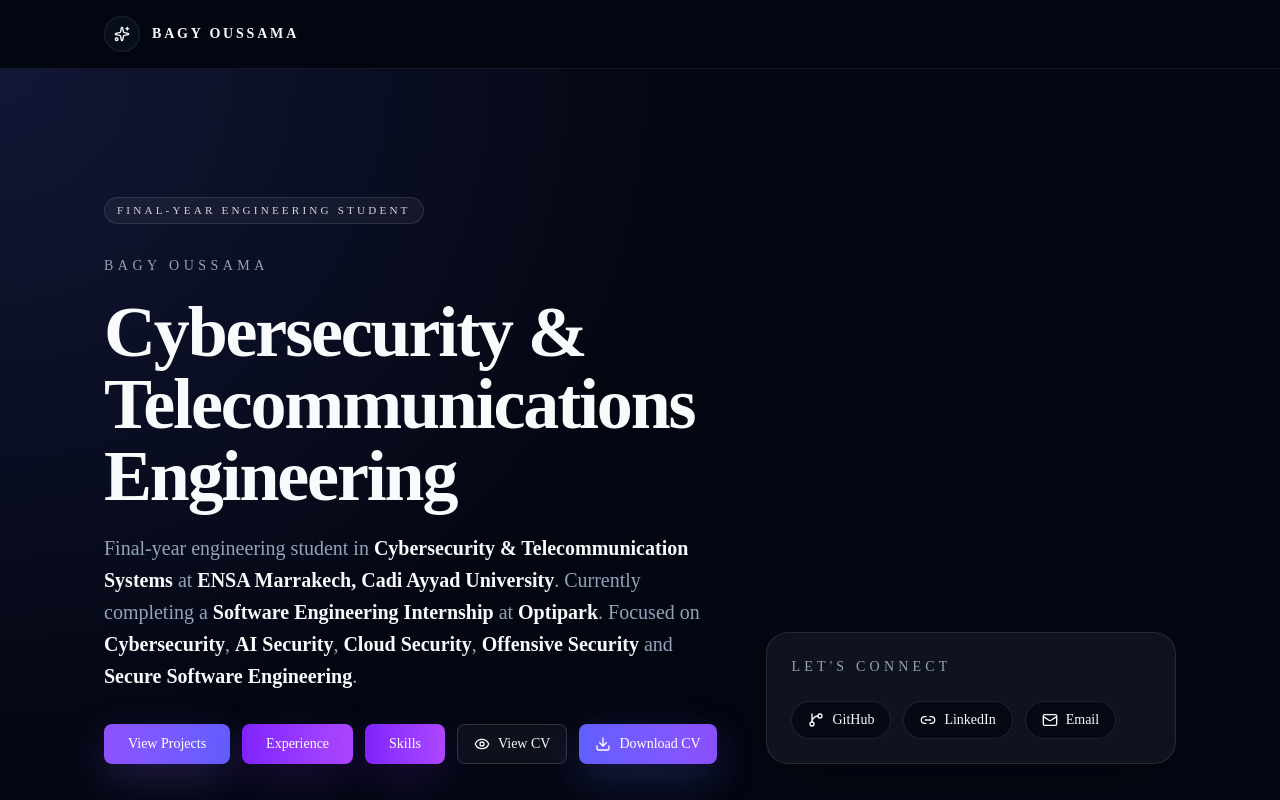
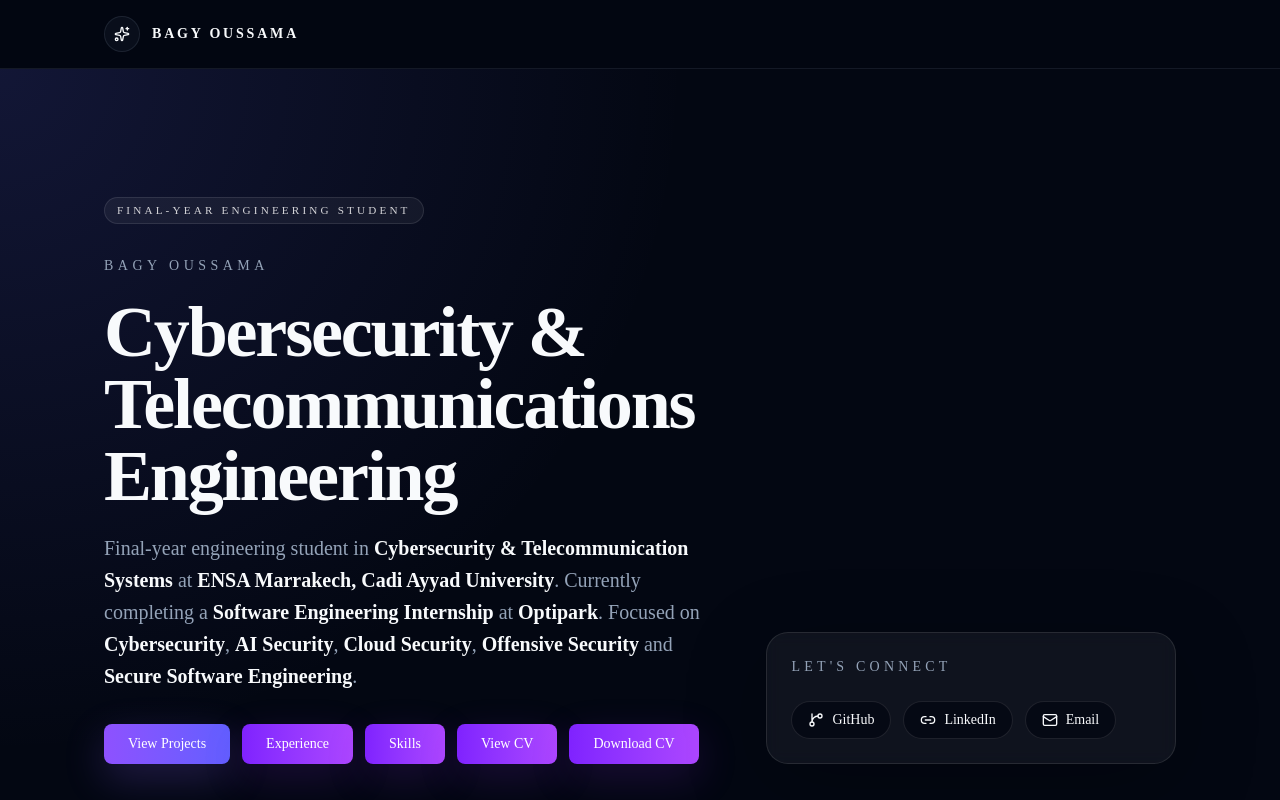
Before and after one commit to bgoussama/bagy-portfolio, a Next.js app: page / in a window 1280 px wide. Shown: the top 800 px of the page. Built offline with nearby package versions, Linux system fonts and the light colour scheme.

Commit message:
feat: add CV view and download buttons

```diff
--- a/app/page.tsx
+++ b/app/page.tsx
@@ -1,4 +1,4 @@
-import { Download, Eye, GitBranch, Link2, Mail } from "lucide-react";
+import { GitBranch, Link2, Mail } from "lucide-react";
 
 import { Container } from "@/components/layout/Container";
 import { ProjectsSection } from "@/components/projects/ProjectsSection";
@@ -91,11 +91,10 @@ export default function Home() {
                     rel="noopener noreferrer"
                     aria-label="View Oussama Bagy's CV in a new tab"
                     className={
-                      buttonVariants({ size: "lg", variant: "outline" }) +
-                      " w-full border-white/15 bg-background/60 shadow-[0_12px_32px_rgba(0,0,0,0.16)] backdrop-blur transition duration-300 hover:-translate-y-0.5 hover:border-violet-400/50 hover:bg-violet-500/10 sm:w-auto"
+                      buttonVariants({ size: "lg", variant: "default" }) +
+                      " bg-gradient-to-r from-violet-600 to-purple-500 text-white shadow-[0_14px_40px_rgba(126,34,206,0.2)] transition duration-300 hover:-translate-y-0.5 hover:from-violet-500 hover:to-purple-400 hover:shadow-[0_18px_55px_rgba(126,34,206,0.28)]"
                     }
                   >
-                    <Eye aria-hidden="true" />
                     View CV
                   </a>
                   <a
@@ -104,10 +103,9 @@ export default function Home() {
                     aria-label="Download Oussama Bagy's CV as a PDF"
                     className={
                       buttonVariants({ size: "lg", variant: "default" }) +
-                      " w-full bg-gradient-to-r from-indigo-500 to-violet-500 text-white shadow-[0_14px_40px_rgba(99,102,241,0.24)] transition duration-300 hover:-translate-y-0.5 hover:from-indigo-400 hover:to-violet-400 hover:shadow-[0_18px_55px_rgba(99,102,241,0.32)] sm:w-auto"
+                      " bg-gradient-to-r from-violet-600 to-purple-500 text-white shadow-[0_14px_40px_rgba(126,34,206,0.2)] transition duration-300 hover:-translate-y-0.5 hover:from-violet-500 hover:to-purple-400 hover:shadow-[0_18px_55px_rgba(126,34,206,0.28)]"
                     }
                   >
-                    <Download aria-hidden="true" />
                     Download CV
                   </a>
                 </div>
```
